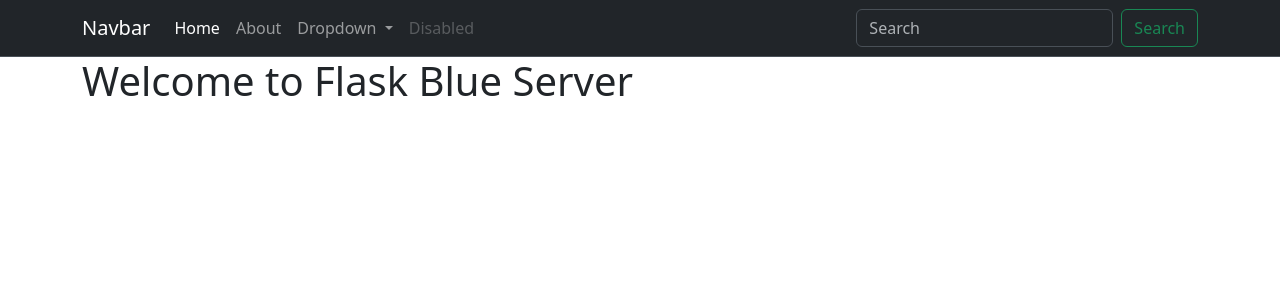
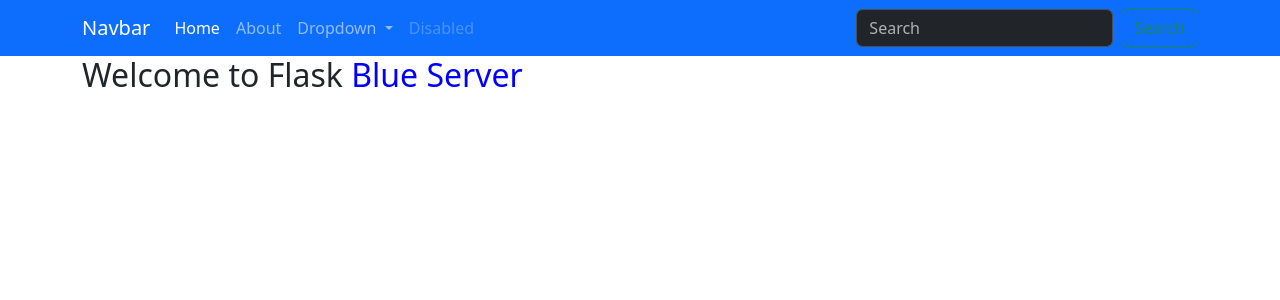
Before and after one commit to AbuDaddy/FlaskBlue, a Flask app: page / in a window 1280 px wide. Shown: the top 300 px of the page. Run offline with Flask 3, Linux system fonts and the light colour scheme.

Commit message:
Header background colo to blue

```diff
--- a/flaskblue/templates/header.html
+++ b/flaskblue/templates/header.html
@@ -1,4 +1,4 @@
-<nav class="navbar navbar-expand-lg bg-dark border-bottom border-body" data-bs-theme="dark">
+<nav class="navbar navbar-expand-lg bg-primary" data-bs-theme="dark">
   <div class="container">
     <a class="navbar-brand" href="#">Navbar</a>
     <button class="navbar-toggler" type="button" data-bs-toggle="collapse" data-bs-target="#navbarSupportedContent" aria-controls="navbarSupportedContent" aria-expanded="false" aria-label="Toggle navigation">
--- a/flaskblue/templates/home.html
+++ b/flaskblue/templates/home.html
@@ -1,6 +1,6 @@
 {% extends "layout.html" %}
 {% block content %}
         <div class="container">
-            <h1>Welcome to Flask Blue Server</h1>
+            <h2>Welcome to Flask <span style="color: blue">Blue Server</span></h2>
         </div>
 {% endblock content %}
```
